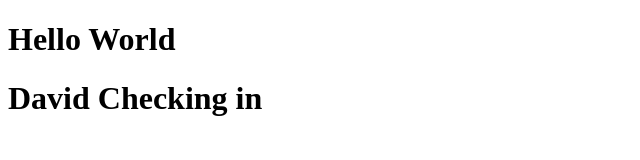
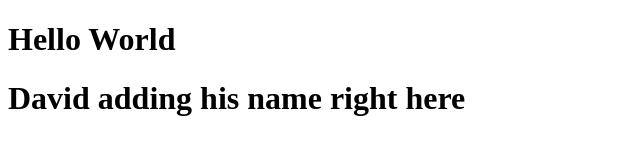
Before and after one commit to saspura/tech-collective, a plain HTML site: page index.html in a window 1280 px wide. Shown: the whole page, without its empty margins (0-640 px from the left). Drawn offline with Linux system fonts and the light colour scheme.

Commit message:
david added

```diff
--- a/index.html
+++ b/index.html
@@ -6,6 +6,6 @@
 	</head>
 	<body>
 		<h1>Hello World</h1>
-		<h1>David Checking in</h1>
+		<h1>David adding his name right here</h1>
 	</body>
 </html>
```
